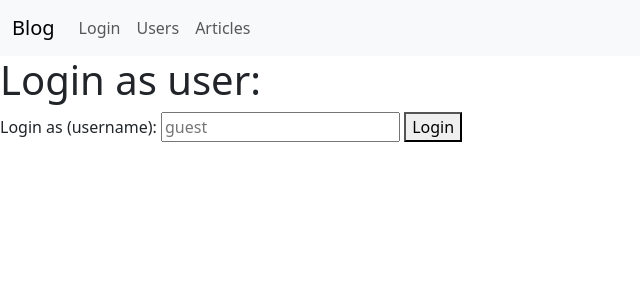
After one commit to rlrl23/Flask, a Flask app: page /login/ in a window 1280 px wide. The commit adds this page. Shown: the top 300 px of the page, without its empty margins (0-640 px from the left). Run offline with Flask 3, Linux system fonts and the light colour scheme; some libraries are stand-ins or nearby versions.

Commit message:
SQlAlchemy, flask_login, session authentification

```diff
--- a/blog/app.py
+++ b/blog/app.py
@@ -1,12 +1,31 @@
-from flask import Flask, render_template
+from flask import Flask
+from .models.database import db
 from .views.users import users_app
 from .views.articles import articles_app
+from .views.index import index
+from .views.auth import login_manager, auth_app
 
-app = Flask(__name__)
 
-app.register_blueprint(users_app, url_prefix="/users")
-app.register_blueprint(articles_app, url_prefix='/articles')
+VIEWS = [
+    index,
+    users_app,
+    articles_app,
+    auth_app,
+]
+def create_app() -> Flask:
+    app = Flask(__name__)
+    app.config['SECRET_KEY']="adcd12345678"
+    app.config["SQLALCHEMY_DATABASE_URI"]="sqlite:///db.sqlite"
+    app.config["SQLALCHEMY_TRACK_MODIFICATIONS"]=False
+    register_extensions(app)
+    register_blueprints(app)
+    return app
 
-@app.route("/")
-def index():
-    return render_template('index.html')
+def register_extensions(app):
+    db.init_app(app)
+    login_manager.init_app(app)
+
+
+def register_blueprints(app: Flask):
+    for view in VIEWS:
+        app.register_blueprint(view)
--- /dev/null
+++ b/blog/models/__init__.py
@@ -0,0 +1,3 @@
+from .user import User
+
+__all__ = ["User",]
--- /dev/null
+++ b/blog/models/database.py
@@ -0,0 +1,5 @@
+from flask_sqlalchemy import SQLAlchemy
+
+db = SQLAlchemy()
+
+__all__ = ["db",]
--- /dev/null
+++ b/blog/templates/auth/login.html
@@ -0,0 +1,25 @@
+{%extends 'base.html' %}
+
+{% block title %}
+Login as
+{% endblock %}
+
+{% block body %}
+<h1>Login as user:</h1>
+{% if error %}
+<div class="alert alert-danger" role="alert">
+{{ error }}
+</div>
+{% endif %}
+<form method="post">
+<label for="input-username">Login as (username):</label>
+<input
+id="input-username"
+type="text"
+name="username"
+placeholder="guest"
+required
+>
+<button type="submit">Login</button>
+</form>
+{% endblock %}
--- a/blog/templates/base.html
+++ b/blog/templates/base.html
@@ -14,7 +14,7 @@
 <body>
 <nav class="navbar navbar-expand-md navbar-light bg-light">
 <div class="container-fluid">
-<a class="navbar-brand" href="{{ url_for('index') }}">Blog</a>
+<a class="navbar-brand" href="{{ url_for('index.main_page') }}">Blog</a>
 <button class="navbar-toggler" type="button" data-bs-toggle="collapse"
 data-bs-target="#navbarNavAltMarkup" aria-controls="navbarNavAltMarkup"
 aria-expanded="false" aria-label="Toggle navigation">
@@ -22,8 +22,15 @@ aria-expanded="false" aria-label="Toggle navigation">
 </button>
 <div class="collapse navbar-collapse" id="navbarNavAltMarkup">
 <div class="navbar-nav">
+    <div class="navbar-nav ms-auto">
+    {% if current_user.is_authenticated %}
+    <a class="nav-link" href="{{ url_for('auth_app.logout')}}">Logout</a>
+    {%else%}
+    <a href="{{url_for('auth_app.login') }}" class="nav-link" {% if request.endpoint=='login'%}active{%endif%} >Login</a>
+    {% endif%}
+    </div>
 {% for (endpoint, label) in [('users_app.list', 'Users'), ('articles_app.list', 'Articles')] %}
-<a href="{{ url_for(endpoint) }}"
+<a href="{%if current_user.is_authenticated %}{{ url_for(endpoint)}} {% else %} {{ url_for('auth_app.secret_view')}} {% endif %}"
 class="nav-link {% if request.endpoint == endpoint -%}active{%- endif %}"
 >
 {{ label }}
--- a/blog/views/articles.py
+++ b/blog/views/articles.py
@@ -5,11 +5,11 @@ articles_app = Blueprint("articles_app", __name__)
 ARTICLES = {1:"Flask", 2:"Django", 3:"JSON:API"}
 
 
-@articles_app.route("/", endpoint='list')
+@articles_app.route("/articles/", endpoint='list')
 def article_list():
     return render_template("articles/list.html", articles=ARTICLES)
 
-@articles_app.route("/<int:article_id>/", endpoint='details')
+@articles_app.route("/articles/<int:article_id>/", endpoint='details')
 def article_details(article_id:int):
     try:
         title= ARTICLES[article_id]
--- /dev/null
+++ b/blog/views/auth.py
@@ -0,0 +1,45 @@
+from flask import Blueprint, render_template, redirect, url_for, request
+from werkzeug.exceptions import NotFound
+from flask_login import LoginManager, login_user, logout_user, login_required
+from ..models.user import User
+
+auth_app = Blueprint("auth_app", __name__)
+
+login_manager=LoginManager()
+login_manager.login_view='auth_app.login'
+
+@login_manager.user_loader
+def load_user(user_id):
+    return User.query.filter_by(id=user_id).one_or_none()
+
+@login_manager.unauthorized_handler
+def unauthorized():
+    return redirect(url_for('auth_app.login'))
+
+@auth_app.route('/login/', methods=['GET', 'POST'], endpoint='login')
+def login():
+    if request.method=='GET':
+        return render_template('auth/login.html')
+
+    username=request.form.get('username')
+    if not username:
+        return render_template('auth/login.html', error='username not passed')
+
+    user=User.query.filter_by(username=username).one_or_none()
+    if user is None:
+        return render_template('auth/login.html', error=f'no user {username} found')
+    login_user(user)
+    return redirect(url_for('index.main_page'))
+
+@auth_app.route("/logout/", endpoint="logout")
+@login_required
+def logout():
+    logout_user()
+    return redirect(url_for("index.main_page"))
+
+@auth_app.route("/secret/")
+@login_required
+def secret_view():
+    return "Super secret data"
+
+__all__=['login_manager', 'auth_app',]
--- /dev/null
+++ b/run.py
@@ -0,0 +1,10 @@
+from blog.app import create_app
+
+
+if __name__ == "__main__":
+    app = create_app()
+    app.run(
+        host="0.0.0.0",
+        port=8000,
+        debug=True
+    )
```
Also changed, not shown: blog/models/user.py (added, +11 -0 lines), blog/templates/index.html (+6 -1 lines), blog/templates/users/details.html (+5 -2 lines), blog/templates/users/list.html (+6 -2 lines), blog/views/index.py (added, +12 -0 lines), blog/views/users.py (+10 -12 lines), wsgi.py (+25 -6 lines), 1 other file.
